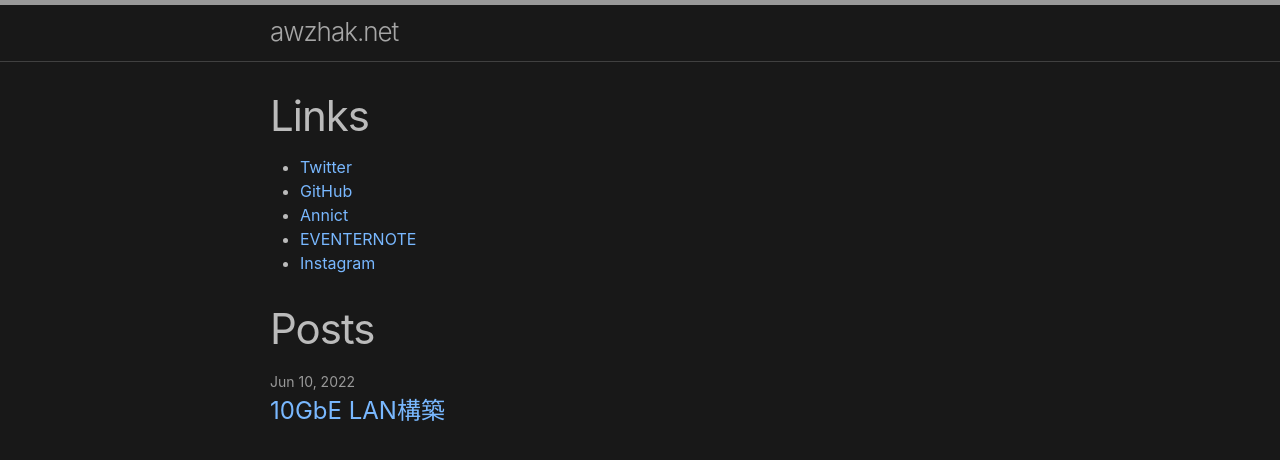
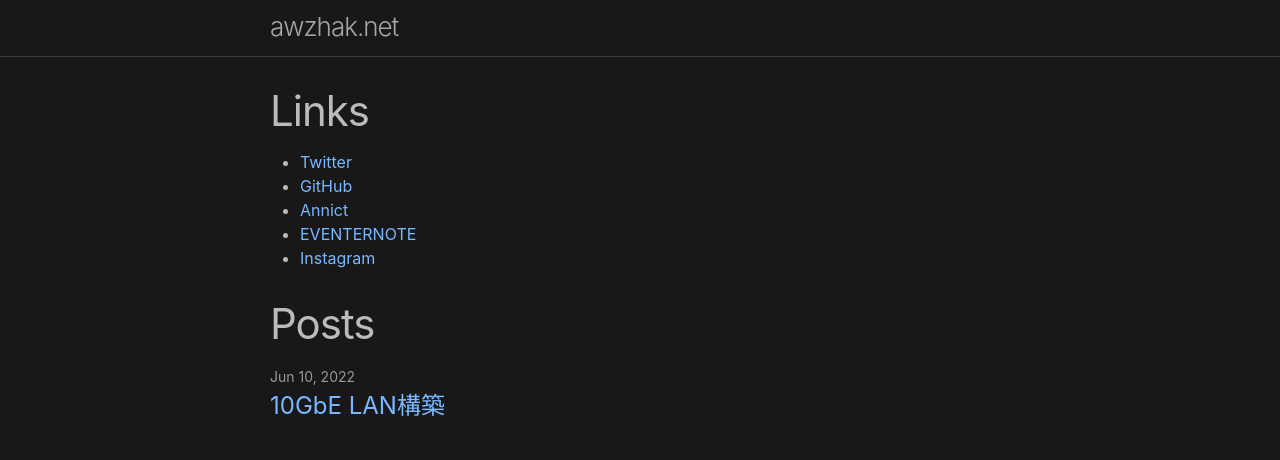
Before and after one commit to awzhak/awzhak.net, a Jekyll site: the page built from index.md, in a window 1280 px wide. Shown: the top 460 px of the page. Built offline with Jekyll 4.4.1, drawn with Linux system fonts in a browser that asks for light colours.

Commit message:
いらんborderを消した

```diff
--- a/_sass/minima/_layout.scss
+++ b/_sass/minima/_layout.scss
@@ -2,7 +2,6 @@
  * Site header
  */
 .site-header {
-  border-top: 5px solid $border-color-03;
   border-bottom: 1px solid $border-color-01;
   min-height: $spacing-unit * 1.865;
   line-height: $base-line-height * $base-font-size * 2.25;
```
Also changed, not shown: README.md, 1 other file.
